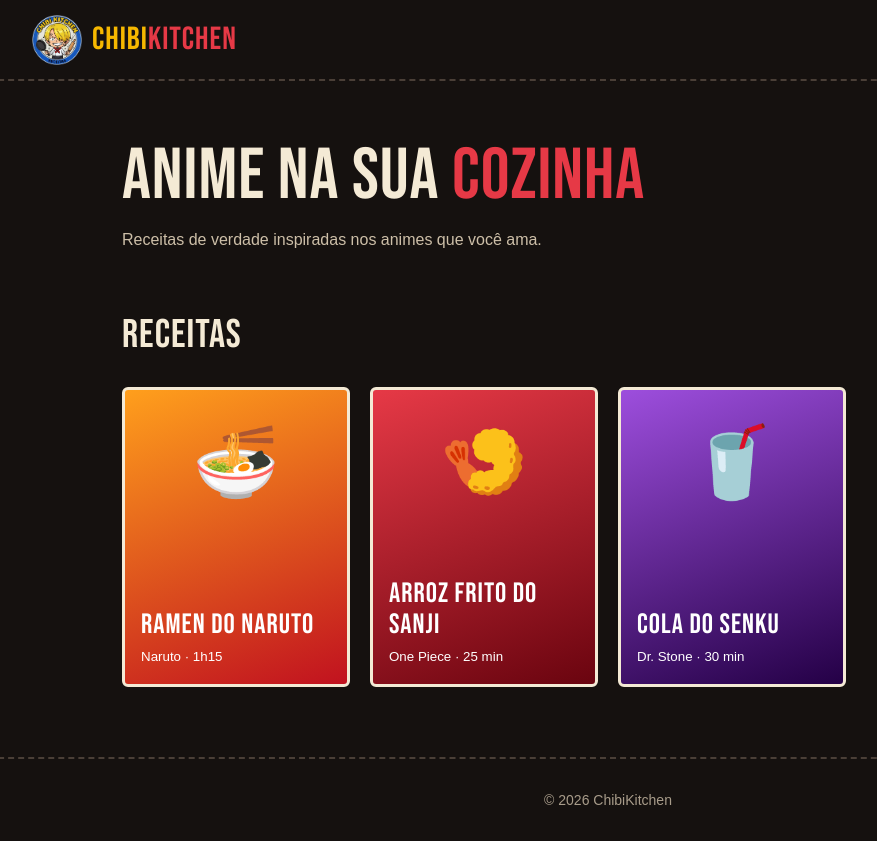
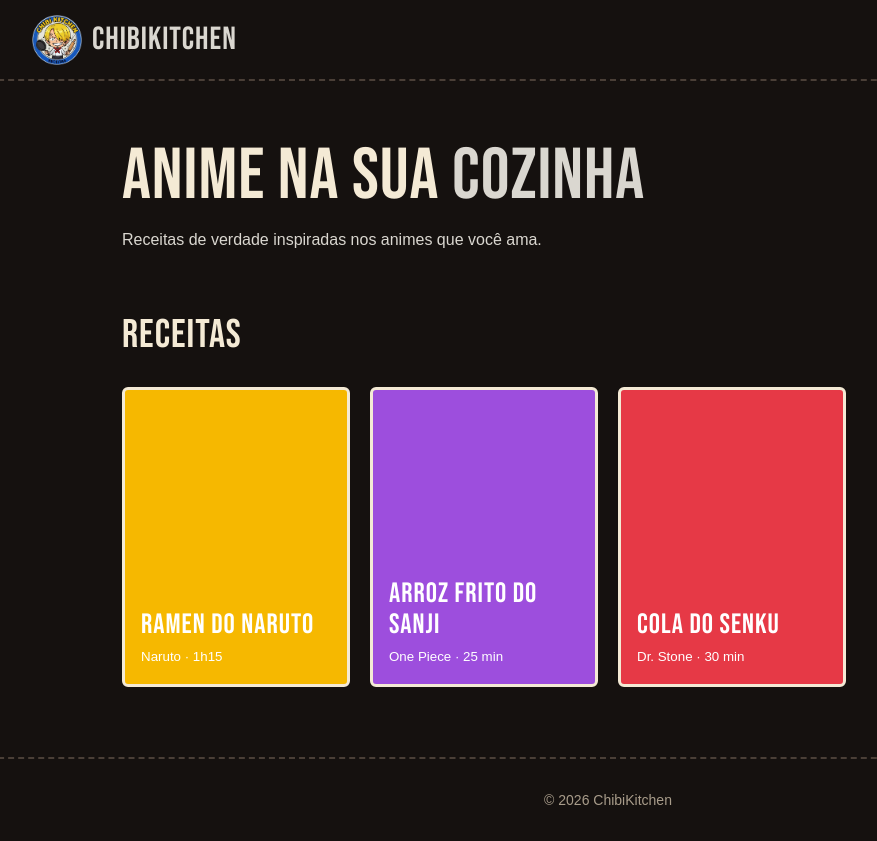
Before and after one commit to Manoel2639/SiteGeek, a plain HTML site: page index.html in a window 1280 px wide. Shown: the whole page, without its empty margins (32-909 px from the left). Drawn offline with Linux system fonts and the light colour scheme.

Commit message:
alteração das cores do site

```diff
--- a/categoria.css
+++ b/categoria.css
@@ -1,9 +1,5 @@
 /* ===== GERAL ===== */
-* {
-    box-sizing: border-box;
-    margin: 0;
-    padding: 0;
-}
+* { box-sizing: border-box; margin: 0; padding: 0; }
 
 body {
   font-family: Arial, sans-serif;
@@ -12,15 +8,9 @@ body {
   line-height: 1.6;
 }
 
-a {
-    color: inherit;
-    text-decoration: none;
-}
+a { color: inherit; text-decoration: none; }
 
-h1,
-h2,
-h3,
-.logo {
+h1, h2, h3, .logo {
   font-family: 'Bebas Neue', sans-serif;
   font-weight: normal;
   letter-spacing: 1px;
@@ -39,15 +29,8 @@ h3,
   font-size: 32px;
   color: #f6b800;
 }
-
-.logo img {
-    height: 50px;
-}
-
-.logo b {
-    color: #e63946;
-    font-weight: normal;
-}
+.logo img { height: 50px; }
+.logo b { color: #e63946; font-weight: normal; }
 
 /* ===== CONTEÚDO ===== */
 .conteudo {
@@ -56,29 +39,13 @@ h3,
   padding: 40px 5%;
 }
 
-.caminho {
-    font-size: 14px;
-    color: #a89c8a;
-    margin-bottom: 10px;
-}
+.caminho { font-size: 14px; color: #a89c8a; margin-bottom: 10px; }
+.caminho a { color: #f6b800; }
 
-.caminho a {
-    color: #f6b800;
-}
+.conteudo h1 { font-size: 72px; line-height: 1; }
+.conteudo h1 span { color: #e63946; }
 
-.conteudo h1 {
-    font-size: 72px;
-    line-height: 1;
-}
-
-.conteudo h1 span {
-    color: #e63946;
-}
-
-.descricao {
-    margin: 12px 0 30px;
-    color: #cdbfa8;
-}
+.descricao { margin: 12px 0 30px; color: #cdbfa8; }
 
 /* ===== CARDS (PÔSTERES) ===== */
 .grade {
@@ -97,37 +64,19 @@ h3,
   flex-direction: column;
   justify-content: flex-end;
 }
-
-.poster:hover {
-    transform: scale(1.04);
-}
+.poster:hover { transform: scale(1.04); }
 
 .emoji {
   font-size: 70px;
   text-align: center;
   margin-bottom: auto;
 }
+.poster h3 { font-size: 28px; line-height: 1.1; }
+.poster small { margin-top: 6px; }
 
-.poster h3 {
-    font-size: 28px;
-    line-height: 1.1;
-}
-
-.poster small {
-    margin-top: 6px;
-}
-
-.laranja {
-    background: linear-gradient(160deg, #ff9f1c, #c1121f);
-}
-
-.vermelho {
-    background: linear-gradient(160deg, #e63946, #6a040f);
-}
-
-.roxo {
-    background: linear-gradient(160deg, #9d4edd, #240046);
-}
+.laranja  { background: linear-gradient(160deg, #ff9f1c, #c1121f); }
+.vermelho { background: linear-gradient(160deg, #e63946, #6a040f); }
+.roxo     { background: linear-gradient(160deg, #9d4edd, #240046); }
 
 /* ===== RODAPÉ ===== */
 footer {
@@ -141,7 +90,5 @@ footer {
 
 /* celular */
 @media (max-width: 600px) {
-    .conteudo h1 {
-        font-size: 48px;
+  .conteudo h1 { font-size: 48px; }
 }
-}
--- a/index.css
+++ b/index.css
@@ -38,7 +38,7 @@ h3,
     align-items: center;
     gap: 10px;
     font-size: 32px;
-    color: #f6b800;
+    color: #dad7d0;
 }
 
 .logo img {
@@ -46,11 +46,11 @@ h3,
 }
 
 .logo b {
-    color: #e63946;
+    color: #dad7d0;
     font-weight: normal;
 }
 
-/* ===== APRESENTAÇÃO ===== */
+
 .hero {
     max-width: 1100px;
     margin: auto;
@@ -63,12 +63,12 @@ h3,
 }
 
 .hero span {
-    color: #e63946;
+    color: #dad7d0;
 }
 
 .hero p {
     margin-top: 14px;
-    color: #cdbfa8;
+    color: #dad7d0;
     max-width: 500px;
 }
 
@@ -123,15 +123,15 @@ h3,
 
 /* cores dos pôsteres */
 .laranja {
-    background: linear-gradient(160deg, #ff9f1c, #c1121f);
+    background-color: #f6b800;
 }
 
 .vermelho {
-    background: linear-gradient(160deg, #e63946, #6a040f);
+    background-color: #9d4edd;
 }
 
 .roxo {
-    background: linear-gradient(160deg, #9d4edd, #240046);
+    background-color: #e63946;
 }
 
 /* ===== RODAPÉ ===== */
--- a/index.html
+++ b/index.html
@@ -29,19 +29,19 @@
 
     <div class="grade">
       <a class="poster laranja" href="receita.html">
-        <span class="emoji">🍜</span>
+        <span class="emoji"></span>
         <h3>Ramen do Naruto</h3>
         <small>Naruto · 1h15</small>
       </a>
 
       <a class="poster vermelho" href="receita-2.html">
-        <span class="emoji">🍤</span>
+        <span class="emoji"></span>
         <h3>Arroz Frito do Sanji</h3>
         <small>One Piece · 25 min</small>
       </a>
 
       <a class="poster roxo" href="receita-3.html">
-        <span class="emoji">🥤</span>
+        <span class="emoji"></span>
         <h3>Cola do Senku</h3>
         <small>Dr. Stone · 30 min</small>
       </a>
```
Also changed, not shown: receita-2.html (+1 -1 lines), receita-3.html (+1 -1 lines), receita.html (+1 -1 lines). Lines whose indentation alone changed are shown as unchanged.
